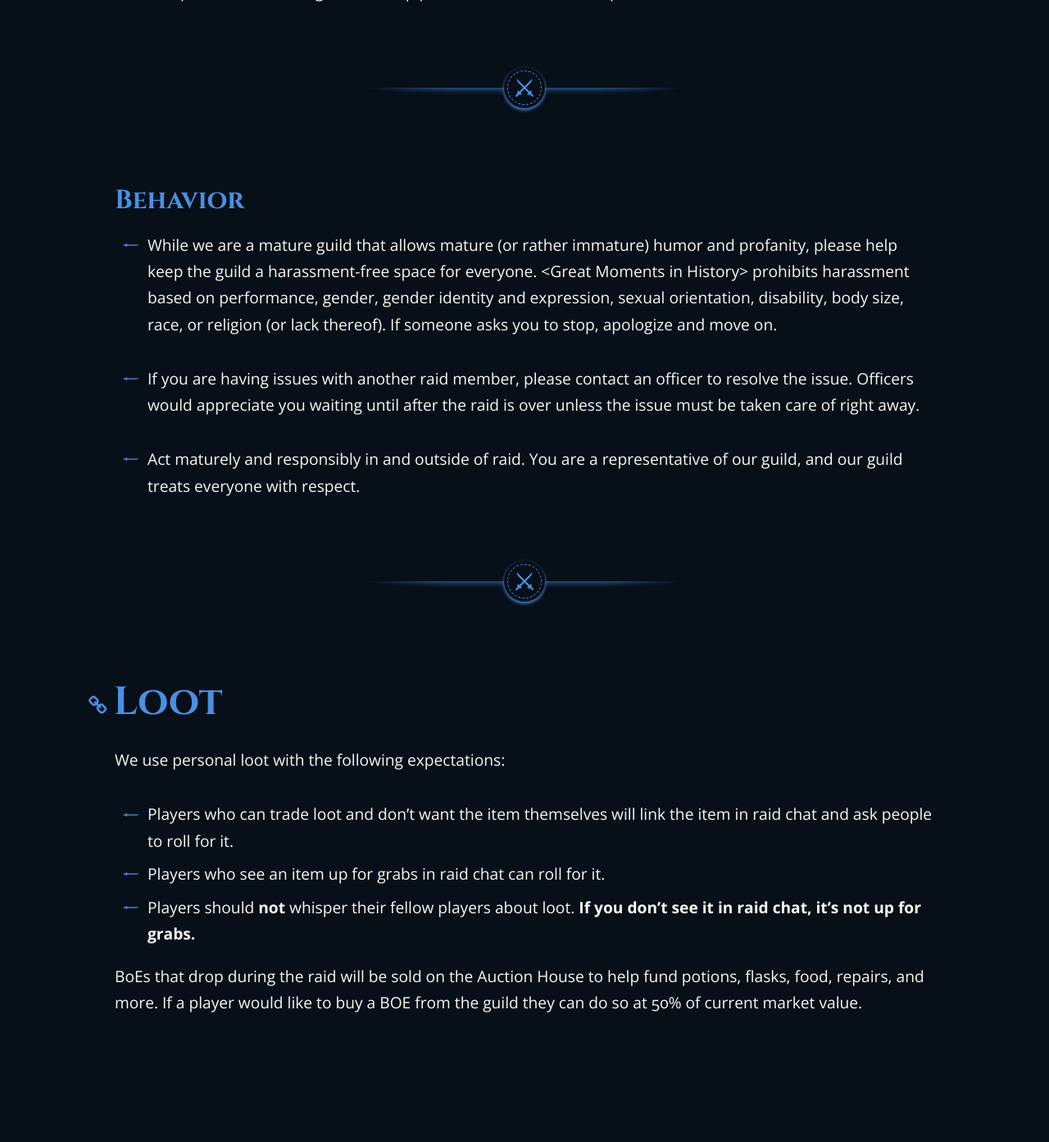
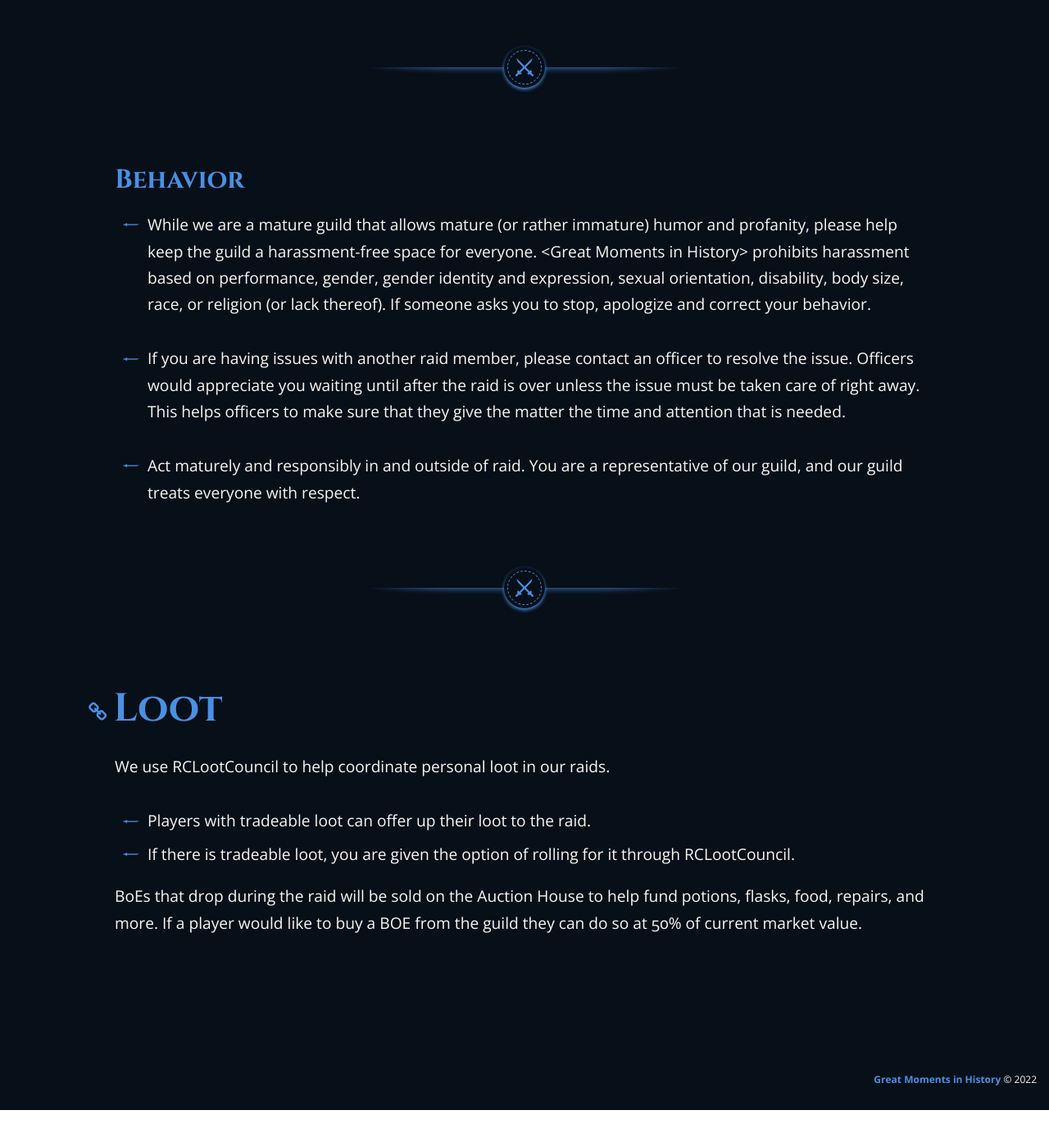
Before and after one commit to gmih/gmih.github.io, a Jekyll site: the page built from pages/raiding/index.md, in a window 1280 px wide and 1400 px high, scrolled down 2196 px. Shown: the top 1393 px of the window at 82% size. Built offline with Jekyll 4.4.1, drawn with Linux system fonts in a browser that asks for light colours; nearby versions of some CDN libraries; after the commit the page ends 3550 px from its top, so only the background shows below that; some of the changed text lies outside the part shown.

Commit message:
Updating raiding page

```diff
--- a/pages/raiding/index.md
+++ b/pages/raiding/index.md
@@ -15,11 +15,12 @@ permalink: raiding/
 - Study up on strategies before the raid.
 - Install and use Discord.
 - Install and use [DBM](https://mods.curse.com/addons/wow/deadly-boss-mods) (or Big Wigs).
+- Install and use RCLootCouncil.
 - Have a good attitude. Everyone gets frustrated, but don’t take it out on your teammates.
 
 ### Outside of Raid
-- Try to run at least 1 Mythic+ each week. Reach out to officers if you're having trouble getting a group together.
-- Do your in-game chores. Whether that’s the AP flavor of the xpac, reputation, World Quests or more. Get an accountability buddy if you need one.
+- Run at least one 15+ Mythic+ dungeon each week to receive the maximum ilvl reward from the Great Vault.
+- Do your in-game chores. Whether that’s killing rares, farming reputation, doing World Quests or more.
 
 
 <div class="astrodivider"><div class="astrodividermask"></div><span><i><svg height='100%' width='100%'  fill="#4A90E2" xmlns="http://www.w3.org/2000/svg" xmlns:xlink="http://www.w3.org/1999/xlink" version="1.1" x="0px" y="0px" viewBox="0 0 512 512" enable-background="new 0 0 512 512" xml:space="preserve"><path d="M438,411.3l-37.6-37.6c0.1-0.2,0.1-0.2,0.1-0.4c9.7-20.8,6.2-46.3-11-63.5L363,336.3l-80.5-80.5l96.6-96.6  c24-24,37.5-56.6,37.5-90.5L256,229.3L95.4,68.7c0,34,13.5,66.5,37.5,90.5l96.6,96.6L149,336.3l-26.5-26.5  c-17.2,17.2-20.7,42.7-11,63.5c0.1,0.2,0.1,0.2,0.1,0.4L74,411.3c-7.3,7.3-7.3,19.2,0,26.5c7.3,7.3,19.2,7.3,26.5,0l37.6-37.6  c0.2,0.1,0.2,0.1,0.4,0.1c20.8,9.7,46.3,6.2,63.5-11l-26.5-26.5l80.5-80.5l80.5,80.5L310,389.4c17.2,17.2,42.7,20.7,63.5,11  c0.1-0.1,0.2-0.1,0.4-0.1l37.6,37.6c7.3,7.3,19.2,7.3,26.5,0C445.3,430.5,445.3,418.6,438,411.3z"></path></svg></i></span></div>
@@ -48,9 +49,9 @@ If you’re going to miss a raid, please post in the “Truancy” Discord chann
 <div class="astrodivider"><div class="astrodividermask"></div><span><i><svg height='100%' width='100%'  fill="#4A90E2" xmlns="http://www.w3.org/2000/svg" xmlns:xlink="http://www.w3.org/1999/xlink" version="1.1" x="0px" y="0px" viewBox="0 0 512 512" enable-background="new 0 0 512 512" xml:space="preserve"><path d="M438,411.3l-37.6-37.6c0.1-0.2,0.1-0.2,0.1-0.4c9.7-20.8,6.2-46.3-11-63.5L363,336.3l-80.5-80.5l96.6-96.6  c24-24,37.5-56.6,37.5-90.5L256,229.3L95.4,68.7c0,34,13.5,66.5,37.5,90.5l96.6,96.6L149,336.3l-26.5-26.5  c-17.2,17.2-20.7,42.7-11,63.5c0.1,0.2,0.1,0.2,0.1,0.4L74,411.3c-7.3,7.3-7.3,19.2,0,26.5c7.3,7.3,19.2,7.3,26.5,0l37.6-37.6  c0.2,0.1,0.2,0.1,0.4,0.1c20.8,9.7,46.3,6.2,63.5-11l-26.5-26.5l80.5-80.5l80.5,80.5L310,389.4c17.2,17.2,42.7,20.7,63.5,11  c0.1-0.1,0.2-0.1,0.4-0.1l37.6,37.6c7.3,7.3,19.2,7.3,26.5,0C445.3,430.5,445.3,418.6,438,411.3z"></path></svg></i></span></div>
 
 ### Behavior
-- While we are a mature guild that allows mature (or rather immature) humor and profanity, please help keep the guild a harassment-free space for everyone. &lt;Great Moments in History&gt; prohibits harassment based on performance, gender, gender identity and expression, sexual orientation, disability, body size, race, or religion (or lack thereof). If someone asks you to stop, apologize and move on.
+- While we are a mature guild that allows mature (or rather immature) humor and profanity, please help keep the guild a harassment-free space for everyone. &lt;Great Moments in History&gt; prohibits harassment based on performance, gender, gender identity and expression, sexual orientation, disability, body size, race, or religion (or lack thereof). If someone asks you to stop, apologize and correct your behavior.
 
-- If you are having issues with another raid member, please contact an officer to resolve the issue. Officers would appreciate you waiting until after the raid is over unless the issue must be taken care of right away.
+- If you are having issues with another raid member, please contact an officer to resolve the issue. Officers would appreciate you waiting until after the raid is over unless the issue must be taken care of right away. This helps officers to make sure that they give the matter the time and attention that is needed.
 
 - Act maturely and responsibly in and outside of raid. You are a representative of our guild, and our guild treats everyone with respect.
 
@@ -58,9 +59,8 @@ If you’re going to miss a raid, please post in the “Truancy” Discord chann
 
 ## Loot
 
-We use personal loot with the following expectations:
-- Players who can trade loot and don't want the item themselves will link the item in raid chat and ask people to roll for it.
-- Players who see an item up for grabs in raid chat can roll for it.
-- Players should <strong>not</strong> whisper their fellow players about loot. <strong>If you don't see it in raid chat, it's not up for grabs.</strong>
+We use RCLootCouncil to help coordinate personal loot in our raids.
+- Players with tradeable loot can offer up their loot to the raid.
+- If there is tradeable loot, you are given the option of rolling for it through RCLootCouncil.
 
 BoEs that drop during the raid will be sold on the Auction House to help fund potions, flasks, food, repairs, and more. If a player would like to buy a BOE from the guild they can do so at 50% of current market value.
```
